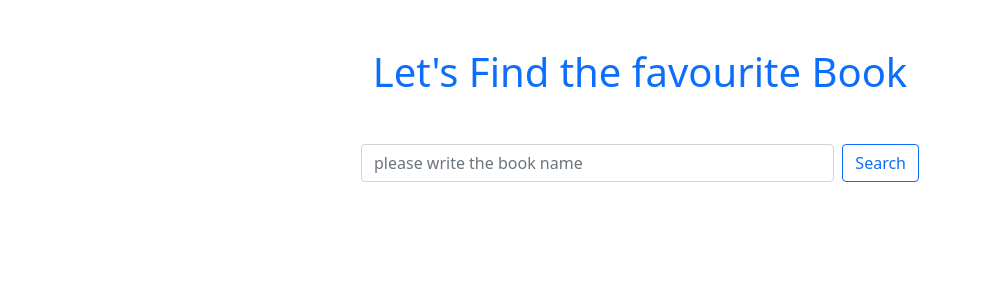
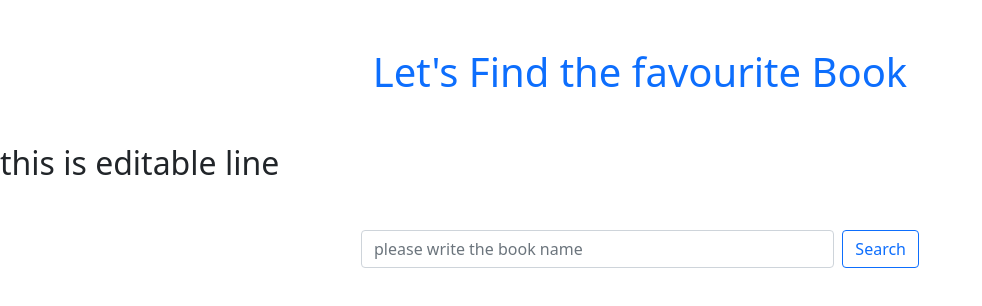
Before and after one commit to Jubairkhan24/book-archive-website, a plain HTML site: page index.html in a window 1280 px wide. Shown: the whole page, without its empty margins (0-982 px from the left). Drawn offline with nearby package versions, Linux system fonts and the light colour scheme.

Commit message:
last name

```diff
--- a/functional.html
+++ b/index.html
@@ -17,6 +17,7 @@
     <h1 class="my-5 text-center text-primary Bold text.">
         Let's Find the favourite Book
     </h1>
+    <h2>this is editable line</h2>
     <!-- search input  -->
     <section class="container my-2">
         <!-- Input Box -->
```
